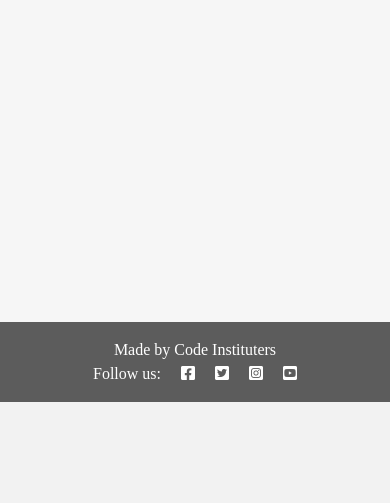
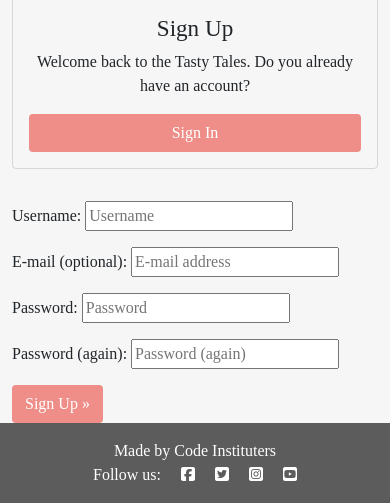
Before and after one commit to JoeYip13/project-4-full-stack-toolkit, a Django app: page /accounts/signup/ in a window 390 px wide. Shown: the part 442-945 px from the top of the page. Before the commit the page ends 844 px from the top, so only its background shows below. Run offline with Django 3.2, Linux system fonts and the light colour scheme; parts of the project's set-up code (start-up, migrations or seed data) failed here and were passed over; some libraries are stand-ins or nearby versions; some web fonts are replaced.

Commit message:
Style login and signup page

```diff
--- a/static/css/style.css
+++ b/static/css/style.css
@@ -48,9 +48,21 @@ body {
     height: 100vh;
 }
 
+/* Font Awesome */
+.profile-link {
+    text-decoration: none;
+    color: #000;
+}
+
 /* Cards */
 .card {
     background-color: transparent;
+}
+
+.card-img-top {
+    width: 100%;
+    height: 40vh;
+    object-fit: cover;
 }
 
 .image-container {
@@ -125,19 +137,21 @@ body {
     color: lightgray;
 }
 
+/* Buttons */
+
 .btn-signup {
-    background-color: #23BBBB;
+    background-color: #ef8e88;
     color: #fff;
 }
 
 .btn-signup:hover,
 .btn-signup:active {
     background-color: #fff;
-    color: #23BBBB;
+    color: #ef8e88;
 }
 
 .link {
-    color: #23BBBB;
+    color: #ef8e88;
     text-decoration: none;
 }
 
--- a/templates/account/signup.html
+++ b/templates/account/signup.html
@@ -7,15 +7,25 @@
 {% block content %}
 <div class="container">
     <div class="row">
-        <div class="col-md-8 mt-3 offset-md-2">
-            <h3>{% trans "Sign Up" %}</h3>
-
-            <p>{% blocktrans %}Welcome back to the code|star blog. Do you already have an account? Then please <a
-                    class="link" href="{{ login_url }}">sign in</a> instead.{% endblocktrans %}</p>
+        <div class="col-md-6 mt-3">
+            <div class="card">
+                <img src="https://res.cloudinary.com/dcjkzptkn/image/upload/v1691829589/tasty_tales_food_blog/web-page-images/Free_Join_Us_Scrabbles_Letters_Stock_Photo_rq4sut.jpg"
+                    class="card-img-top" alt="A image of join us scrabbles letters">
+                <div class="card-body">
+                    <h3 class="card-title text-center">{% trans "Sign Up" %}</h3>
+                    <p class="card-text text-center">{% blocktrans %}Welcome back to the Tasty Tales. Do you already have an account?
+                        {% endblocktrans %}
+                    </p>
+                    <div class="d-grid gap-2">
+                        <a href="{{ login_url }}" class="btn btn-signup">Sign In</a>
                     </div>
                 </div>
-    <div class="row">
-        <div class="col-md-8 mt-3 offset-md-2">
+            </div>
+        </div>
+
+
+        <div class="col-md-6 mt-3">
+            <div class="col-12 mt-3 col-sm-8 offset-sm-2">
                 <form class="signup" id="signup_form" method="post" action="{% url 'account_signup' %}">
                     {% csrf_token %}
                     {{ form.as_p }}
@@ -27,5 +37,6 @@
             </div>
         </div>
     </div>
+</div>
 
 {% endblock %}
--- a/templates/base.html
+++ b/templates/base.html
@@ -12,7 +12,7 @@
         href="https://fonts.googleapis.com/css2?family=Dancing+Script&family=Hind+Madurai&family=Lora&family=Montserrat&display=swap"
         rel="stylesheet">
     <!-- Font Awesome -->
-    <link rel="stylesheet" href="https://cdnjs.cloudflare.com/ajax/libs/font-awesome/5.15.3/css/all.min.css">
+    <script src="https://kit.fontawesome.com/b913c3c0e5.js" crossorigin="anonymous"></script>
     <!-- Required meta tags -->
     <meta name="viewport" content="width=device-width, initial-scale=1" />
     <!-- Bootstrap CSS -->
@@ -38,7 +38,7 @@
                 <span class="navbar-toggler-icon"></span>
             </button>
             <div class="collapse navbar-collapse justify-content-center" id="navbarText">
-                <ul class="navbar-nav mb-2 mb-lg-0">
+                <ul class="navbar-nav mb-2 mb-lg-0 d-flex align-items-center">
                     <li class="nav-item">
                         <a class="nav-link active" aria-current="page" href="{% url 'home' %}">Food</a>
                     </li>
@@ -51,11 +51,14 @@
                     <li class="nav-item">
                         <a class="nav-link active" aria-current="page" href="{% url 'home' %}">Contact</a>
                 </ul>
-                <ul class="navbar-nav">
+                <ul class="navbar-nav d-flex align-items-center">
                     </li>
                     {% if user.is_authenticated %}
                     <li class="nav-item">
                         <a class="nav-link" href="{% url 'account_logout' %}">Logout</a>
+                    </li>
+                    <li class="nav-item">
+                        <a class="profile-link" href=""><i class="fa-solid fa-user"></i></a>
                     </li>
                     {% else %}
                     <li class="nav-item">
--- a/templates/index.html
+++ b/templates/index.html
@@ -7,7 +7,7 @@
         <div class="col-12 mt-3 left">
             <div class="row">
                 {% for post in post_list %}
-                <div class="col-lg-3 col-md-4">
+                <div class="col-lg-3 col-md-4 col-sm-6">
                     <div class="card border border-1 rounded mb-4">
                         <div class="card-body">
                             <div class="image-container">
```
Also changed, not shown: templates/account/login.html (+10 -7 lines). Lines whose indentation alone changed are shown as unchanged.
